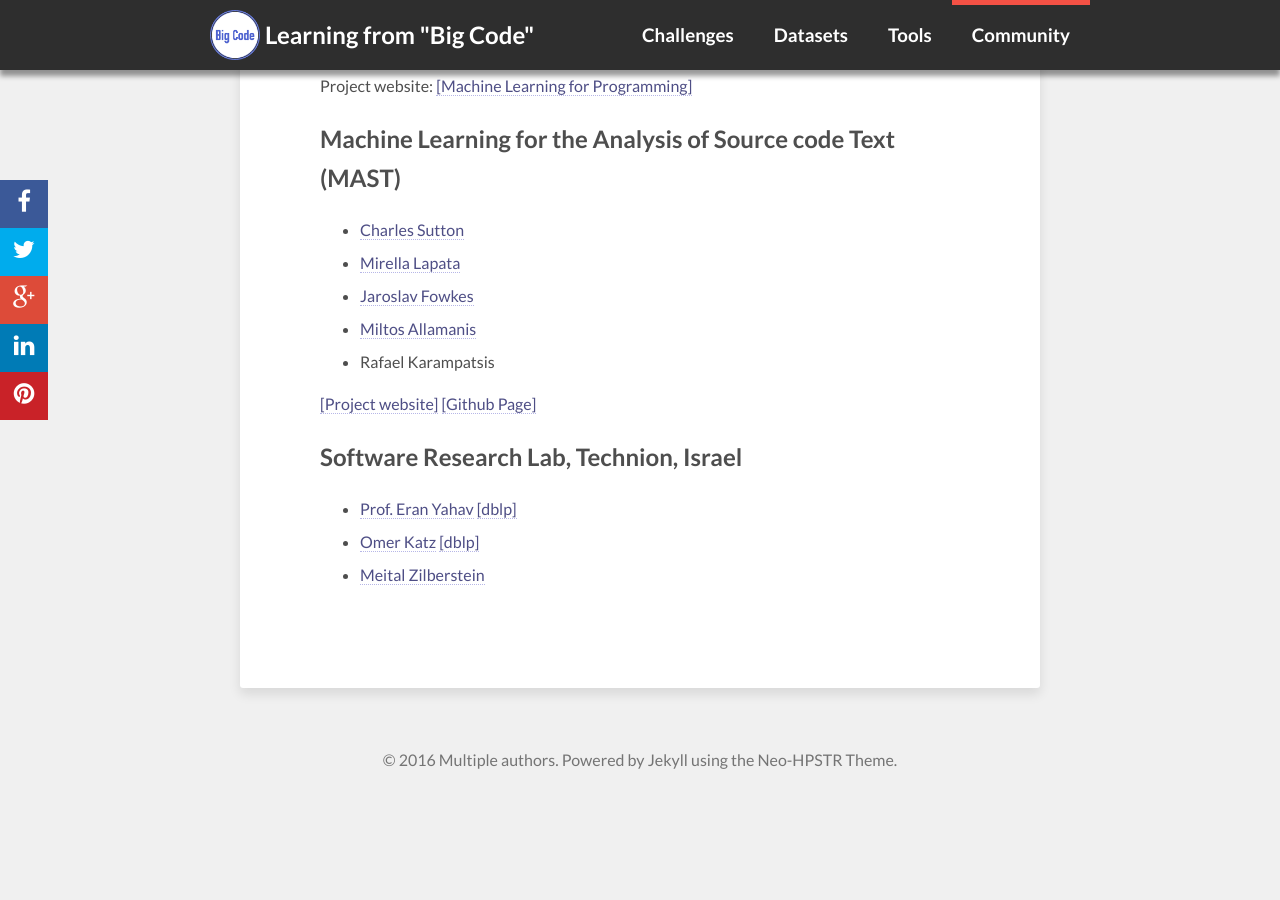
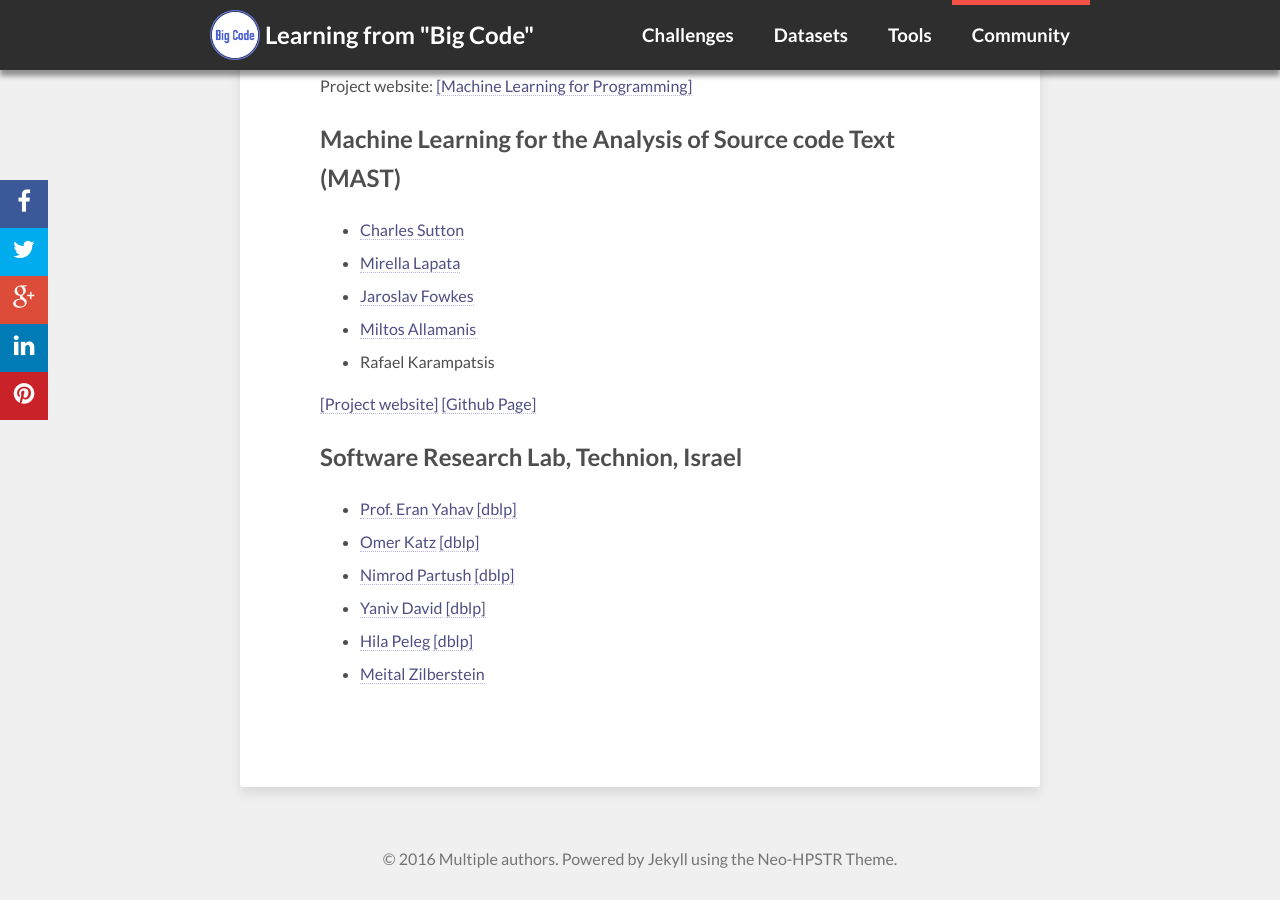
Before and after one commit to learnbigcode/learnbigcode.github.io, a Jekyll site: the page built from community/people/index.md, in a window 1280 px wide and 900 px high, scrolled down 577 px. Built offline with Jekyll 4.4.1, drawn with Linux system fonts in a browser that asks for light colours; nearby versions of some CDN libraries; comment, search, counter and statistics services are not loaded; before the commit the page ends 1378 px from its top, so only the background shows below that.

Commit message:
added people to tech-srl team

```diff
--- a/community/people/index.md
+++ b/community/people/index.md
@@ -33,4 +33,7 @@ Project website: <a href="http://www.srl.inf.ethz.ch/spas">[Machine Learning for
 
 * <a href="http://cs.technion.ac.il/~yahave">Prof. Eran Yahav</a> <a href="http://dblp.uni-trier.de/pers/hd/y/Yahav:Eran">[dblp]</a>
 * <a href="http://omerkatz.cswp.cs.technion.ac.il/">Omer Katz</a> <a href="http://dblp.uni-trier.de/pers/hd/k/Katz:Omer">[dblp]</a>
+* <a href="http://www.cs.technion.ac.il/~nimi/">Nimrod Partush</a> <a href="http://dblp.uni-trier.de/pers/hd/p/Partush:Nimrod">[dblp]</a>
+* <a href="http://www.cs.technion.ac.il/~yanivd/">Yaniv David</a> <a href="http://dblp.uni-trier.de/pers/hd/d/David:Yaniv">[dblp]</a>
+* <a href="http://hilap.cswp.cs.technion.ac.il/">Hila Peleg</a> <a href="http://dblp.uni-trier.de/pers/hd/p/Peleg:Hila">[dblp]</a>
 * <a href="http://cs.technion.ac.il/~mbs">Meital Zilberstein</a>
```
